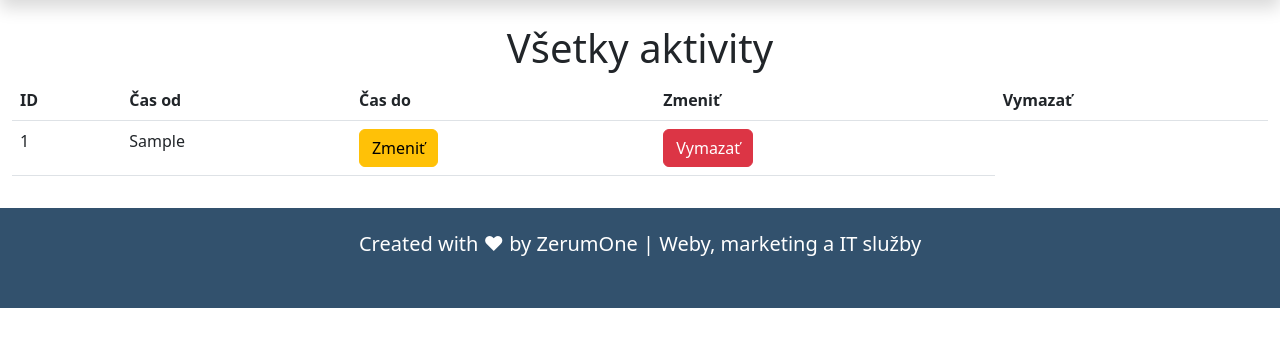
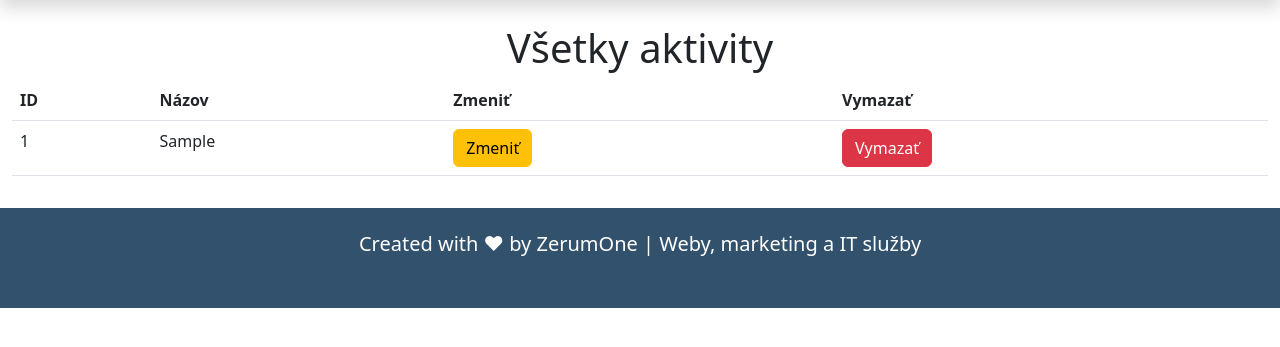
Before and after one commit to neisor/table-reservation-lobbybar, a Django app: page /core/aktivita/all in a window 1280 px wide. Shown: the part 56-403 px from the top of the page. Run offline with Django 4.2, Linux system fonts and the light colour scheme; a user stored in the database is signed in; tables that the repository leaves empty hold one stand-in row (values such as "Sample post").

Commit message:
fix: Fixed header of the table in all_aktivity template

```diff
--- a/table_reservation/core/templates/core/all_aktivity.html
+++ b/table_reservation/core/templates/core/all_aktivity.html
@@ -11,8 +11,7 @@
                     <thead>
                         <tr>
                         <th>ID</th>
-                        <th>Čas od</th>
-                        <th>Čas do</th>
+                        <th>Názov</th>
                         <th>Zmeniť</th>
                         <th>Vymazať</th>
                         </tr>
```
